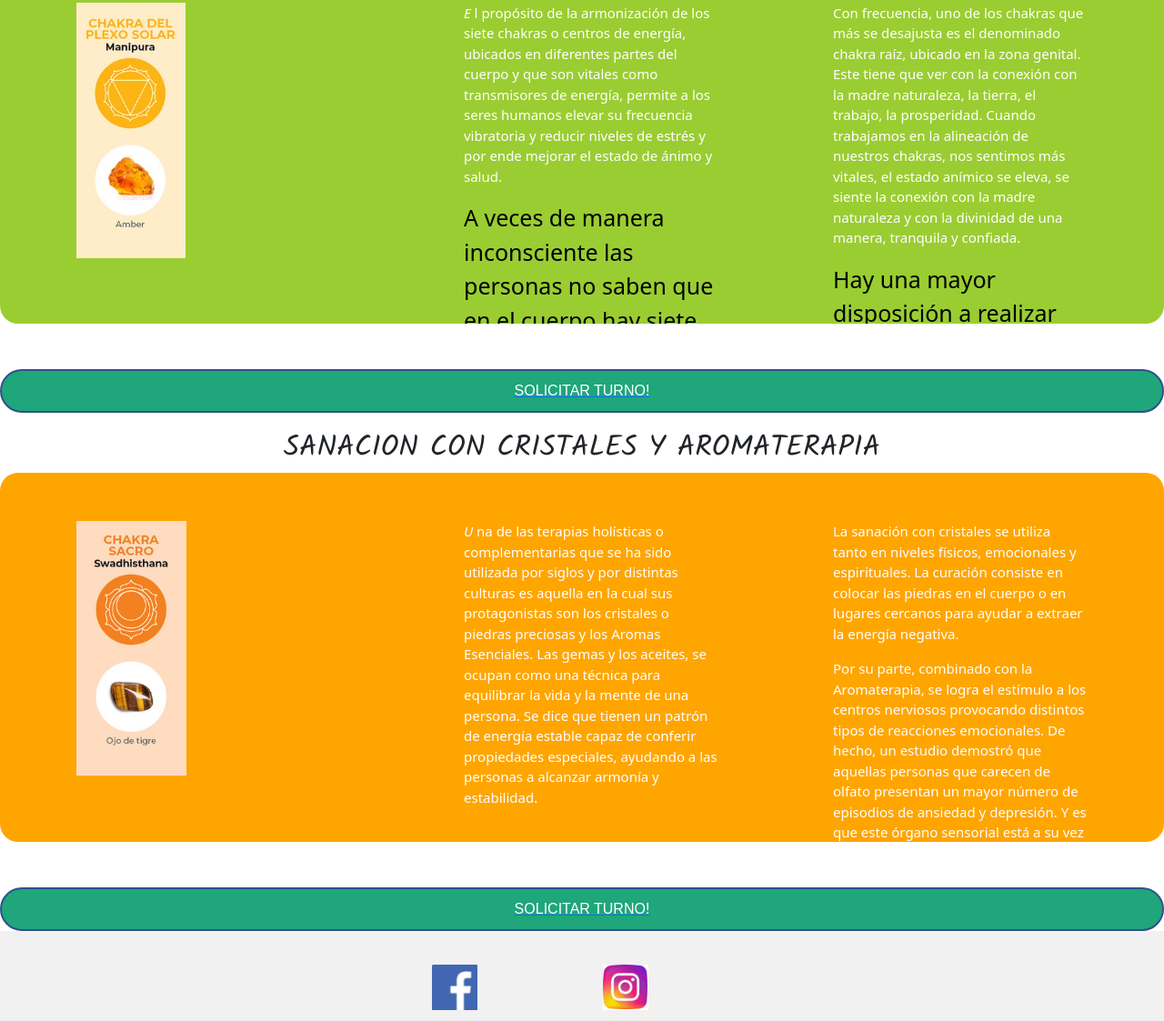
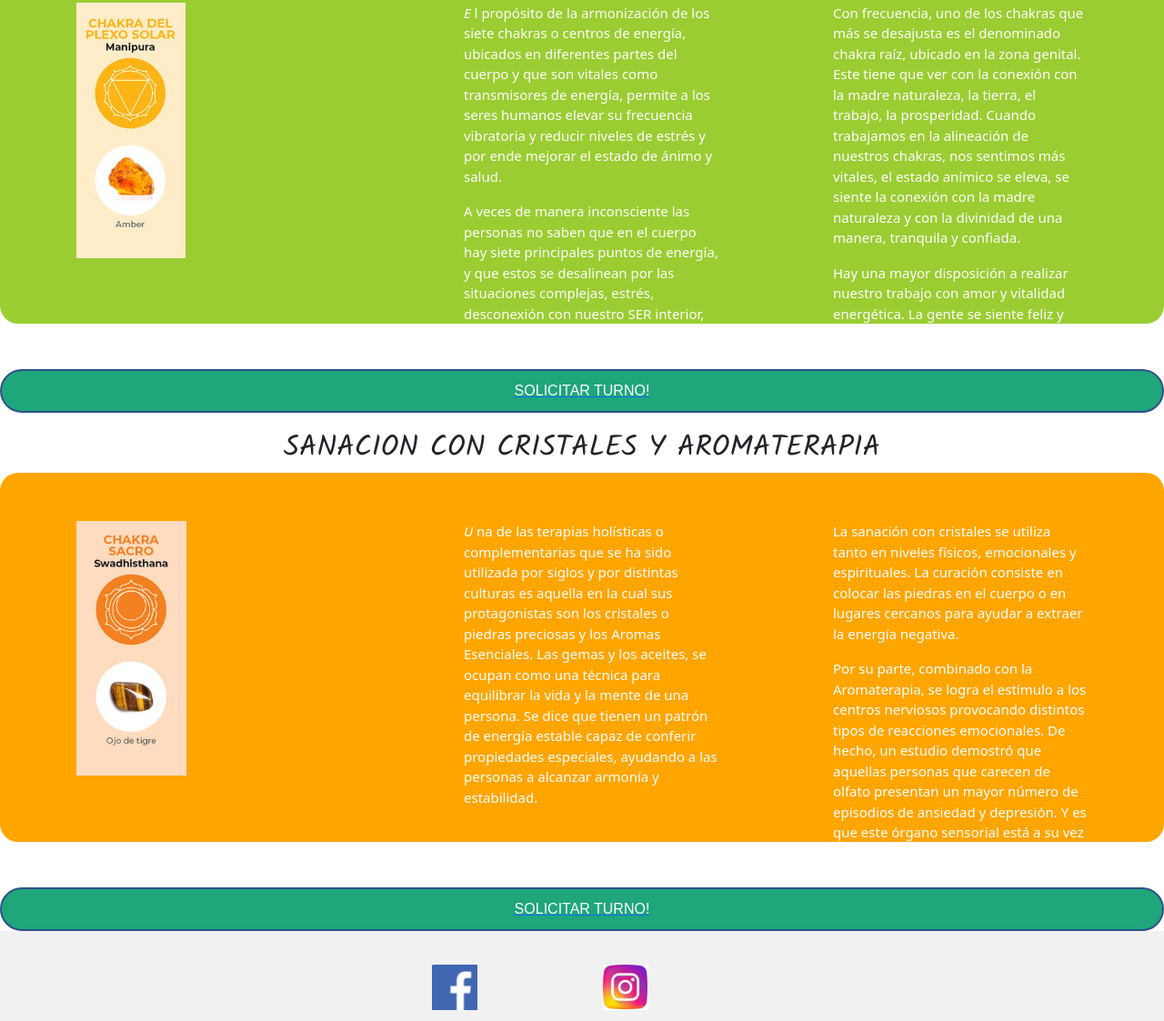
Before and after one commit to Aletema/Terapias-Reiki-Tania, a plain HTML site: page pages/terapiasAlternativas.html in a window 1280 px wide. Shown: the part 2056-3179 px from the top of the page at 91% size. Drawn offline with nearby package versions, Linux system fonts and the light colour scheme.

Commit message:
Corrijo bug en la pagina ter. alt.

```diff
--- a/pages/terapiasAlternativas.html
+++ b/pages/terapiasAlternativas.html
@@ -193,7 +193,7 @@
                     elevar su frecuencia vibratoria y reducir niveles de estrés y por ende mejorar el estado de
                     ánimo y salud.
                 </P>
-                <p class="p2 blak">
+                <p class="p2">
                     A veces de manera inconsciente las personas no saben que en el cuerpo hay siete principales
                     puntos de energía, y que estos se desalinean por las situaciones complejas, estrés, desconexión
                     con nuestro SER interior, falta de autoestima, vida acelerada, malos hábitos alimenticios,
@@ -209,7 +209,7 @@
                     más vitales, el estado anímico se eleva, se siente la conexión con la madre naturaleza y con la
                     divinidad de una manera, tranquila y confiada.
                 </p>
-                <p class="p2 blak">Hay una mayor disposición a realizar nuestro trabajo con amor y vitalidad
+                <p class="p2">Hay una mayor disposición a realizar nuestro trabajo con amor y vitalidad
                     energética. La gente se
                     siente feliz y por ende su salud. Atrae todo aquello que desea para la realización de sus metas
                     .Cada uno de los chakras, cumple una función vital en nuestro cuerpo. . Hay siete principales y
```
